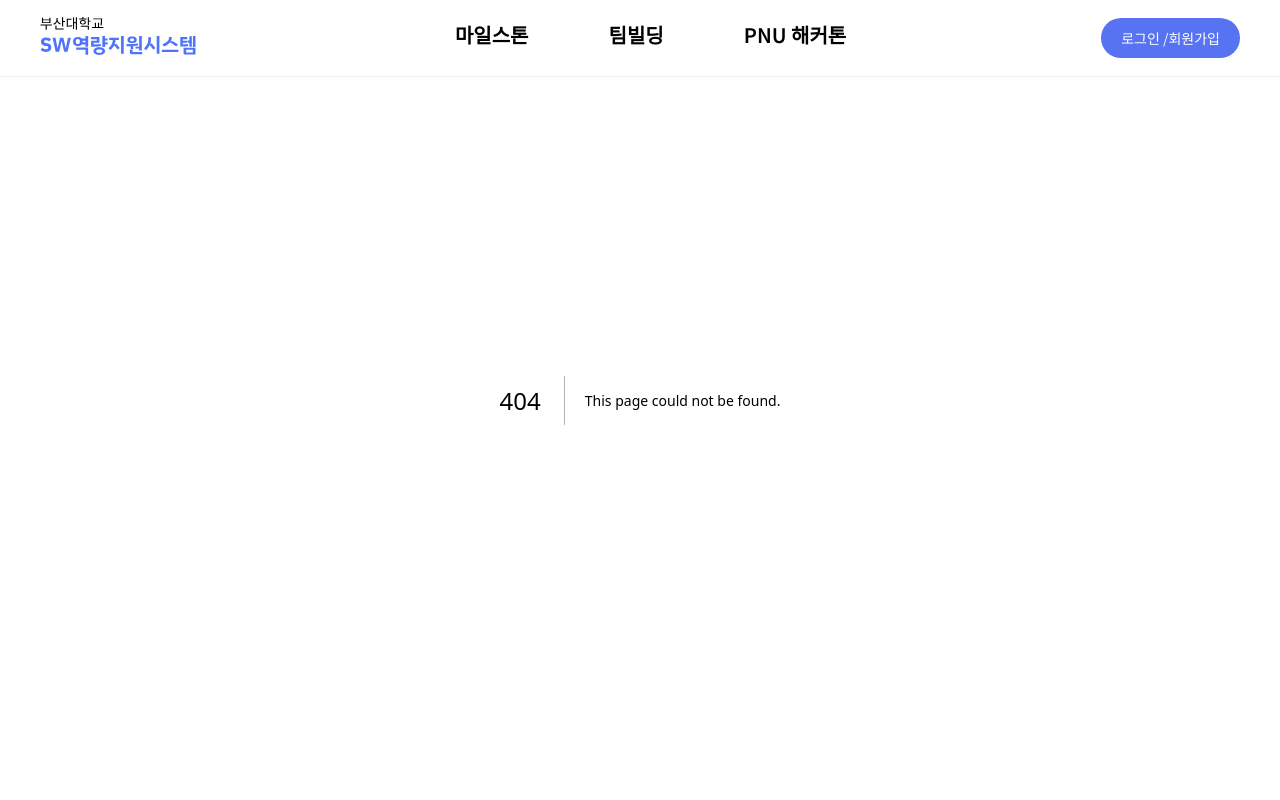
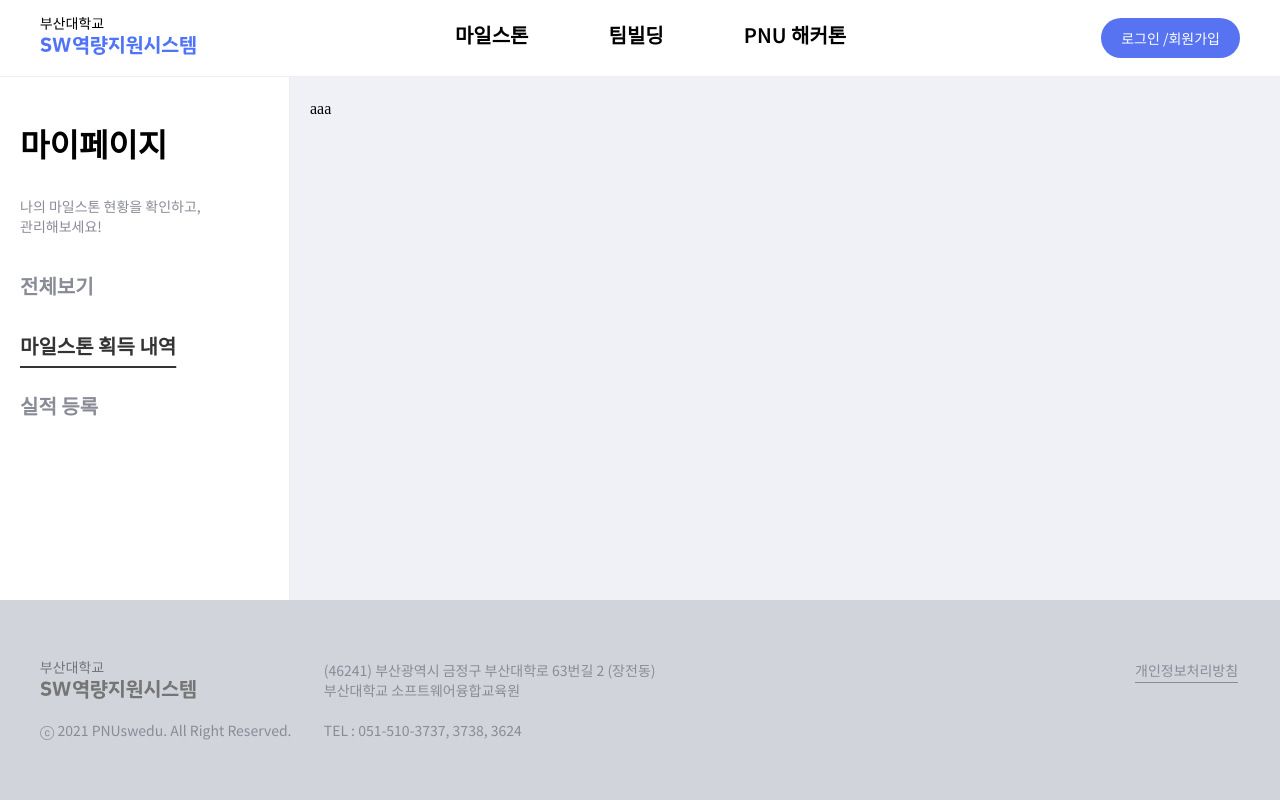
Before and after one commit to SW-CSS/sw-css, a Next.js app in the folder frontend/: page /my-page/milestone in a window 1280 px wide. Before the commit this address had no page. Shown: the top 800 px of the page. Built offline with nearby package versions, Linux system fonts and the light colour scheme.

Commit message:
feat: 카테고리에 마이페이지 정보 추가 및 페이지 컴포넌트 파일 추가
#25

```diff
--- /dev/null
+++ b/frontend/src/app/(withSidebar)/my-page/milestone/page.tsx
@@ -0,0 +1,3 @@
+const Page = () => <div>aaa</div>;
+
+export default Page;
--- /dev/null
+++ b/frontend/src/app/(withSidebar)/my-page/milestone/register/page.tsx
@@ -0,0 +1,3 @@
+const Page = () => <div>aaa</div>;
+
+export default Page;
--- /dev/null
+++ b/frontend/src/app/(withSidebar)/my-page/page.tsx
@@ -0,0 +1,3 @@
+const Page = () => <div>aaa</div>;
+
+export default Page;
--- a/frontend/src/components/Header/index.tsx
+++ b/frontend/src/components/Header/index.tsx
@@ -1,3 +1,5 @@
+/* eslint-disable implicit-arrow-linebreak */
+
 'use client';
 
 import Image from 'next/image';
@@ -25,7 +27,9 @@ const Header = () => {
           <Image src="/images/logo/SW_logo.svg" alt="SW_logo" width="160" height="50" priority={false} />
         </Link>
         <div style={{ display: 'flex', justifyContent: 'center', flexGrow: 1 }}>
-          {headerInfos.map((item) => (
+          {headerInfos.map(
+            (item) =>
+              item.inHeader && (
                 <HeaderAccordion
                   key={item.title}
                   title={item.title}
@@ -33,7 +37,8 @@ const Header = () => {
                   sub={item.sub}
                   description={item.description}
                 />
-          ))}
+              ),
+          )}
         </div>
         {auth.isAuth ? (
           <>
--- a/frontend/src/data/clientCategory.ts
+++ b/frontend/src/data/clientCategory.ts
@@ -5,22 +5,36 @@ export const headerInfos: CategoryDto[] = [
     title: '마일스톤',
     url: '/milestone',
     description: '마일스톤이란?',
+    inHeader: true,
     sub: [{ title: '마일스톤이란?', url: '/milestone', key: '1_milestone' }],
   },
   {
     title: '팀빌딩',
     url: '/team-building',
     description: '팀원을 모집하는 공간입니다.',
+    inHeader: true,
     sub: [{ title: '팀빌딩', url: '/', key: '2_teamBuilding' }],
   },
   {
     title: 'PNU 해커톤',
     url: '/hackathon',
     description: '부산대학교에서는 매년 창의 융합 소프트웨어 해커톤을 진행하고 있습니다.',
+    inHeader: true,
     sub: [
       { title: '진행중인 해커톤', url: '/hackathon', key: 'onGoingHackathon' },
       { title: '창의융합SW해커톤', url: '/hackathon/sw-hackathon', key: 'SWHackathon' },
       { title: 'SW문제 해결 경진대회', url: '/hackathon/sw-contest', key: 'problemContest' },
     ],
   },
+  {
+    title: '마이페이지',
+    url: '/my-page',
+    description: '나의 마일스톤 현황을 확인하고, 관리해보세요!',
+    inHeader: false,
+    sub: [
+      { title: '전체보기', url: '/my-page', key: 'dashboard' },
+      { title: '마일스톤 획득 내역', url: '/my-page/milestone', key: 'milestone' },
+      { title: '실적 등록', url: '/my-page/milestone/register', key: 'result' },
+    ],
+  },
 ];
--- a/frontend/src/types/common.dto.ts
+++ b/frontend/src/types/common.dto.ts
@@ -2,6 +2,7 @@ export interface CategoryDto {
   title: string;
   url: string;
   description?: string;
+  inHeader?: boolean;
   sub: SubCategoryDto[];
 }
 
```
Lines whose indentation alone changed are shown as unchanged.
